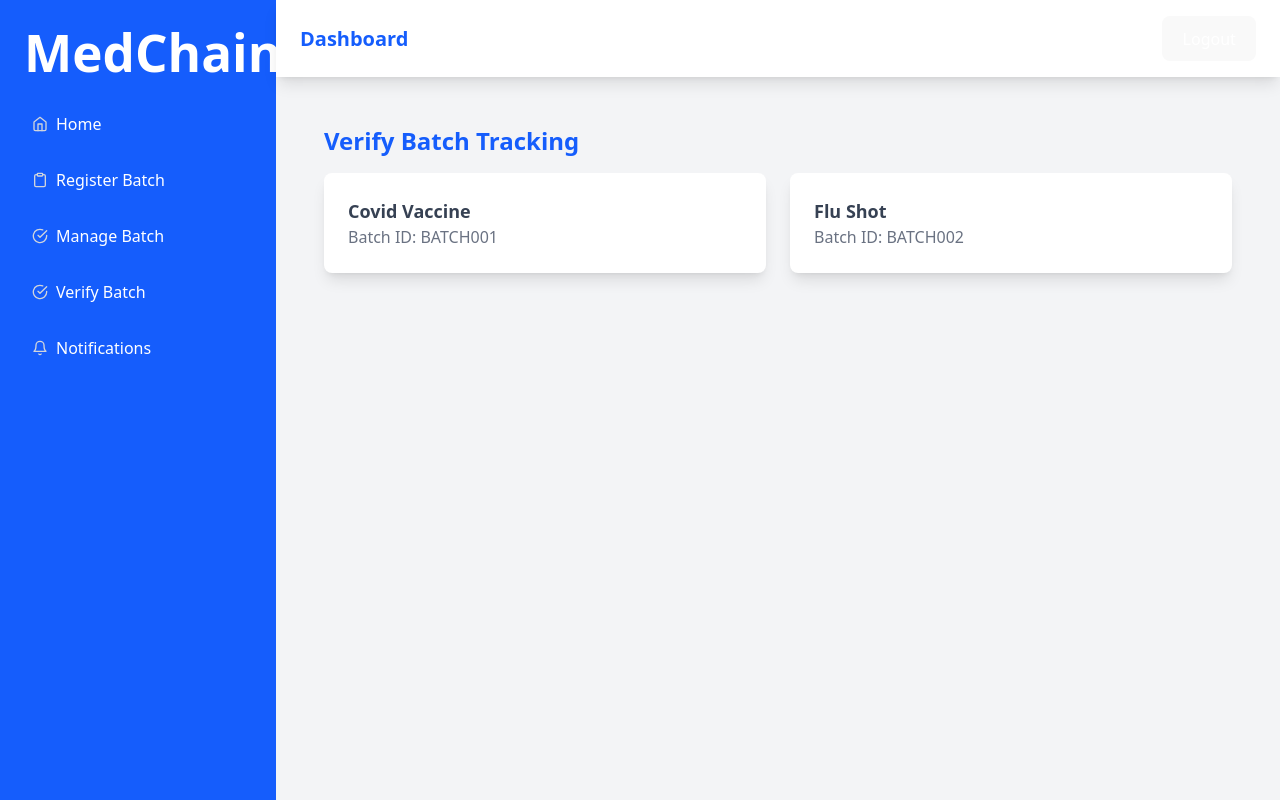
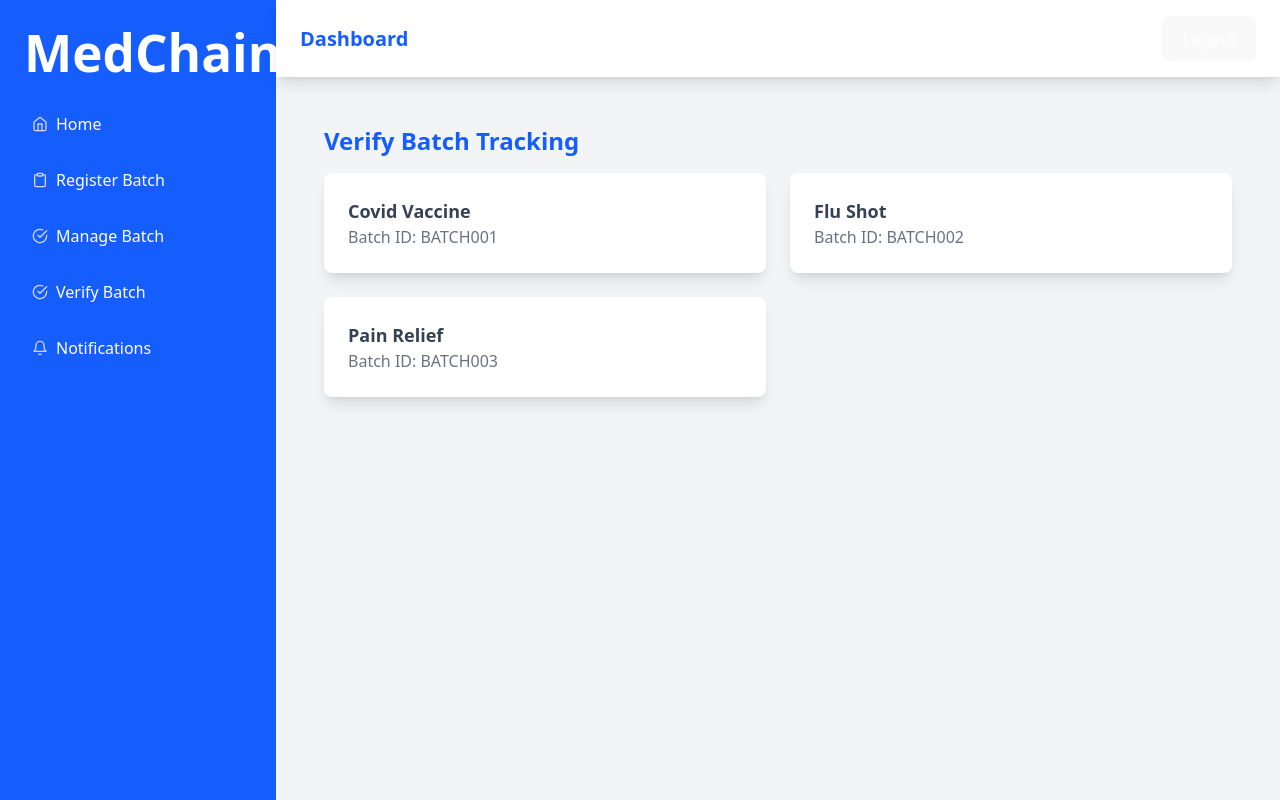
Before and after one commit to CodeMarshall21/medchain_frontend, a React (Vite) app: page /dashboard/verify-batch in a window 1280 px wide. Built offline with nearby package versions, Linux system fonts and the light colour scheme.

Commit message:
VerifyBatchTracking Page Changed

```diff
--- a/src/pages/DashBoard.jsx
+++ b/src/pages/DashBoard.jsx
@@ -3,7 +3,7 @@ import { Link, Outlet } from "react-router-dom";
 import { FiHome, FiClipboard, FiCheckCircle, FiBell } from "react-icons/fi";
 import RegisterBatch from "./RegisterBatch";
 import ManageBatch from "./ManageBatch";
-
+import VerifyBatchTracking from "./VerifyBatchTracking";
 export default function Dashboard() {
   const [batches, setBatches] = useState([
     { id: "BATCH001", name: "Covid Vaccine", date: "2025-03-01" },
--- a/src/pages/VerifyBatchTracking.jsx
+++ b/src/pages/VerifyBatchTracking.jsx
@@ -1,29 +1,61 @@
-import React, { useState } from "react";
+import React, { useState, useMemo } from "react";
+import { useOutletContext } from 'react-router-dom';
+
+// Helper function to generate a random timestamp
+const generateRandomTimestamp = (baseDate) => {
+  const date = new Date(baseDate);
+  // Randomly add hours between 0 and 23, and minutes between 0 and 59
+  date.setHours(Math.floor(Math.random() * 24));
+  date.setMinutes(Math.floor(Math.random() * 60));
+
+  // Format the date to match the existing timestamp format
+  return date.toLocaleString('en-US', {
+    year: 'numeric',
+    month: '2-digit',
+    day: '2-digit',
+    hour: '2-digit',
+    minute: '2-digit',
+    hour12: true
+  }).replace(',', '');
+};
+
+// Predefined roles in the supply chain
+const TRACKING_ROLES = [
+  "Manufacturer",
+  "Distributor",
+  "Wholesaler",
+  "Retailer",
+  "Logistics Provider",
+  "Quality Control",
+  "Pharmacy"
+];
 
 export default function VerifyBatchTracking() {
-  // Sample batch data with tracking information
-  const [batches] = useState([
-    {
-      id: "BATCH001",
-      name: "Covid Vaccine",
-      tracking: [
-        { role: "Distributor", timestamp: "2025-03-01 10:00 AM" },
-        { role: "Wholesaler", timestamp: "2025-03-02 03:30 PM" },
-        { role: "Retailer", timestamp: "2025-03-03 06:45 PM" },
-      ],
-    },
-    {
-      id: "BATCH002",
-      name: "Flu Shot",
-      tracking: [
-        { role: "Distributor", timestamp: "2025-03-04 09:15 AM" },
-        { role: "Wholesaler", timestamp: "2025-03-05 12:45 PM" },
-        { role: "Retailer", timestamp: "2025-03-06 05:00 PM" },
-      ],
-    },
-  ]);
+  const { batches } = useOutletContext();
+  const [selectedBatch, setSelectedBatch] = useState(null);
 
-  const [selectedBatch, setSelectedBatch] = useState(null);
+  // Memoized batches with random tracking information
+  const enhancedBatches = useMemo(() => {
+    return batches.map(batch => ({
+      ...batch,
+      tracking: generateTrackingDetails(batch)
+    }));
+  }, [batches]);
+
+  // Function to generate tracking details for a batch
+  function generateTrackingDetails(batch) {
+    // Shuffle roles to ensure randomness
+    const shuffledRoles = [...TRACKING_ROLES].sort(() => 0.5 - Math.random());
+
+    // Take 3-5 unique roles
+    const selectedRoles = shuffledRoles.slice(0, Math.floor(Math.random() * 3) + 3);
+
+    // Generate tracking entries with progressive timestamps
+    return selectedRoles.map((role, index) => ({
+      role,
+      timestamp: generateRandomTimestamp(new Date(2025, 2, 1 + index))
+    }));
+  }
 
   return (
     <div className="p-6">
@@ -31,7 +63,7 @@ export default function VerifyBatchTracking() {
 
       {/* Batch List */}
       <div className="grid md:grid-cols-2 sm:grid-cols-1 gap-6">
-        {batches.map((batch) => (
+        {enhancedBatches.map((batch) => (
           <div
             key={batch.id}
             className="bg-white p-6 shadow-lg rounded-lg cursor-pointer hover:bg-gray-100"
@@ -50,7 +82,7 @@ export default function VerifyBatchTracking() {
             <h3 className="text-xl font-semibold text-blue-600">{selectedBatch.name}</h3>
             <p className="text-gray-500">Batch ID: {selectedBatch.id}</p>
             <div className="mt-4">
-              <h4 className="font-semibold text-gray-700">Signed By:</h4>
+              <h4 className="font-semibold text-gray-700">Tracking Details:</h4>
               <ul className="mt-2 space-y-2">
                 {selectedBatch.tracking.map((entry, index) => (
                   <li key={index} className="bg-gray-100 p-2 rounded-md">
```
